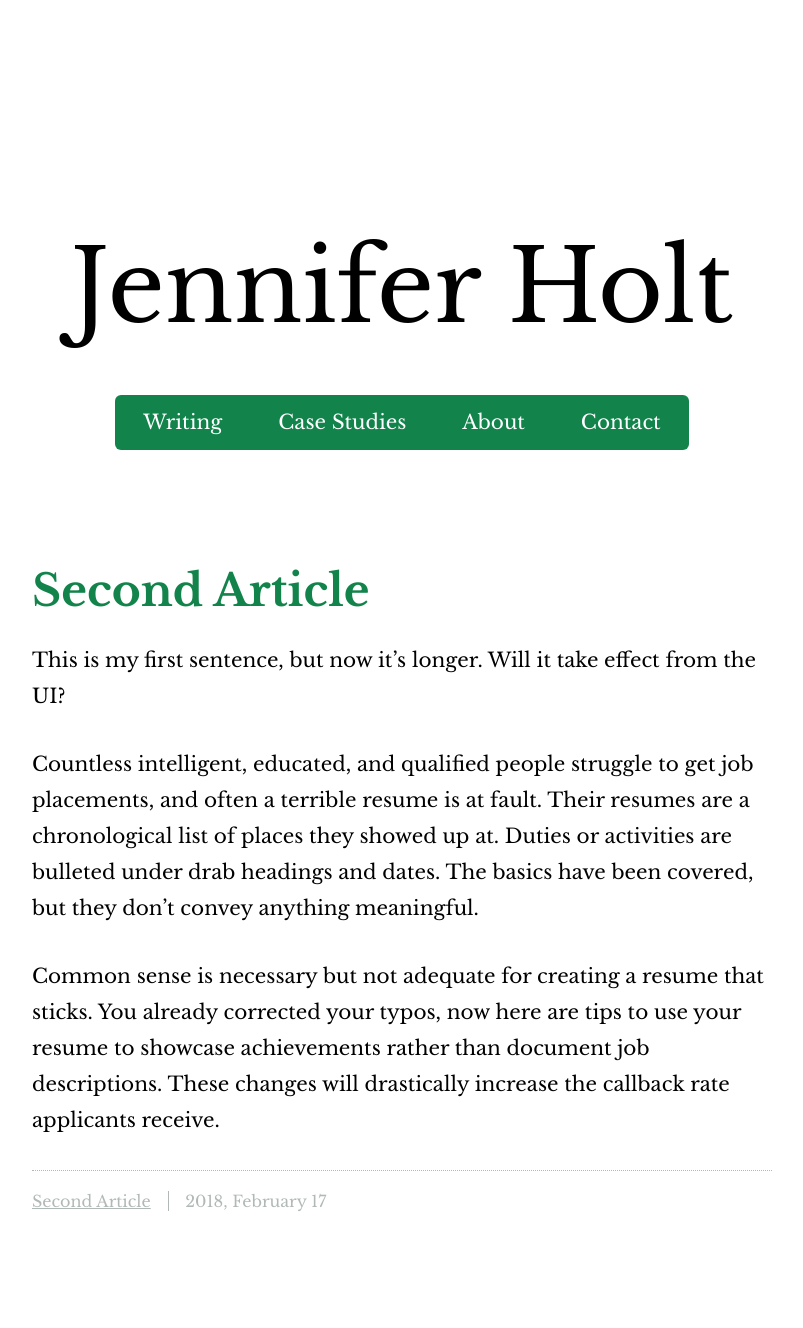
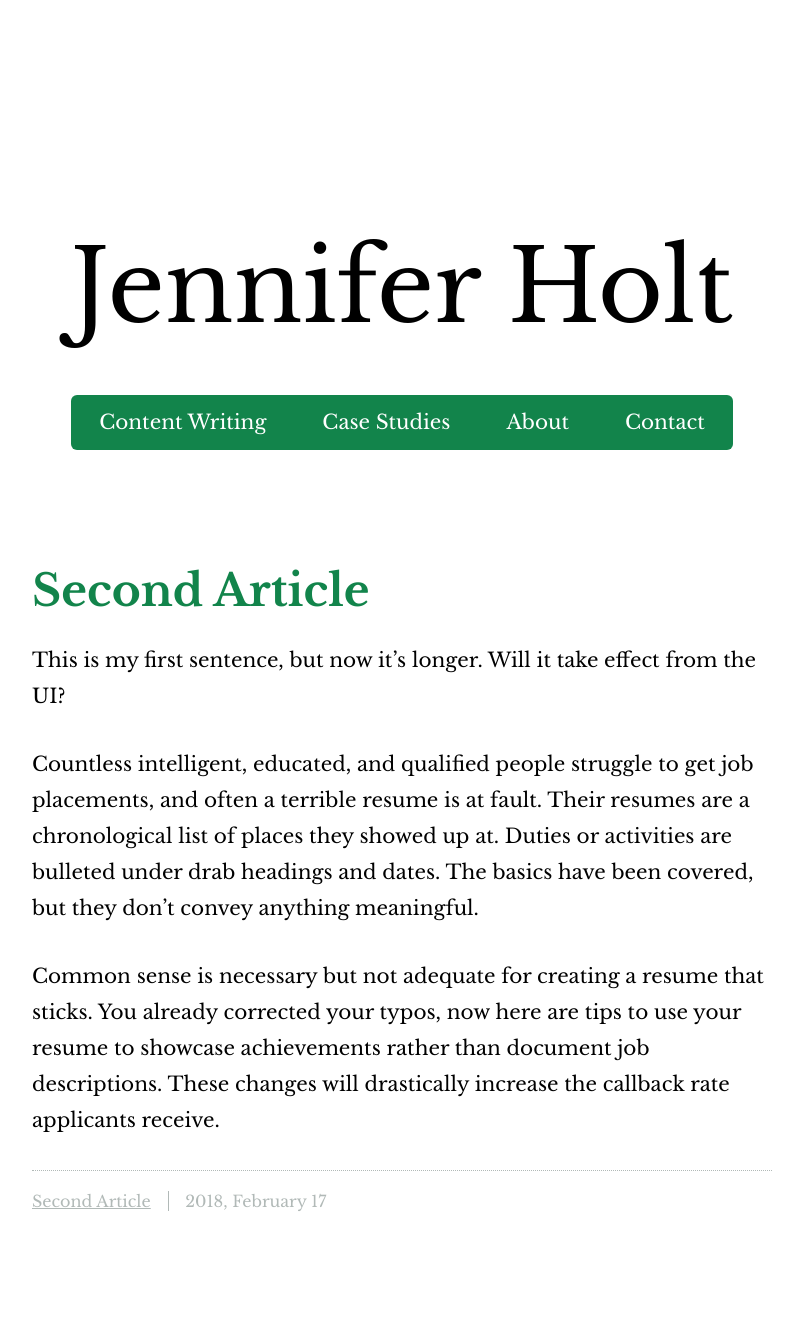
Before and after one commit to bholtbholt/jennys-portfolio, a Jekyll site: the page built from _content-writing/second-article.md, in a window 1280 px wide. Shown: the whole page, without its empty margins (238-1041 px from the left). Built offline with Jekyll 4.4.1, drawn with Linux system fonts in a browser that asks for light colours.

Commit message:
Rename Writing to Content Writing

```diff
--- a/_config.yml
+++ b/_config.yml
@@ -33,7 +33,7 @@ collections:
   case-studies:
     output: true
     permalink: /:collection/:name
-  writing:
+  content-writing:
     output: true
     permalink: /:collection/:name
 
@@ -46,7 +46,7 @@ defaults:
       order: 99
   -
     scope:
-      type: writing
+      type: content-writing
     values:
       layout: collection
       order: 99
--- a/_includes/header.html
+++ b/_includes/header.html
@@ -8,12 +8,12 @@
     >Jennifer Holt</a>
   </h1>
   <nav class="main-nav">
-    <a href="{{ site.url }}/writing"
-      class="js-trigger-tab {% if page.active_tab == 'writing' %}_active{% endif %}"
-      data-tab="js-writing-tab"
-      data-path="{{ site.url }}/writing"
-      data-title="{{ site.title }} | Writing"
-    >Writing</a>
+    <a href="{{ site.url }}/content-writing"
+      class="js-trigger-tab {% if page.active_tab == 'content-writing' %}_active{% endif %}"
+      data-tab="js-content-writing-tab"
+      data-path="{{ site.url }}/content-writing"
+      data-title="{{ site.title }} | Content Writing"
+    >Content Writing</a>
     <a href="{{ site.url }}/case-studies"
       class="js-trigger-tab {% if page.active_tab == 'case-studies' %}_active{% endif %}"
       data-tab="js-case-studies-tab"
--- a/_layouts/default.html
+++ b/_layouts/default.html
@@ -5,9 +5,9 @@
     {% include header.html %}
 
     <div class="site-content">
-      <div id="js-writing-tab"
-        class="content-tab js-tab {% if page.active_tab == 'writing' %}_active{% endif %}">
-        {% assign sorted_stories = site.writing | sort: 'order' %}
+      <div id="js-content-writing-tab"
+        class="content-tab js-tab {% if page.active_tab == 'content-writing' %}_active{% endif %}">
+        {% assign sorted_stories = site.content-writing | sort: 'order' %}
         {% for story in sorted_stories %}
           {% include article.html article=story %}
         {% endfor %}
```
Also changed, not shown: content-writing.md (added, +5 -0 lines), writing.md (deleted, +0 -5 lines), README.md, _content-writing/second-article.md (renamed from _writing/second-article.md), _content-writing/smart-people-with-bad-resumes.md (renamed from _writing/smart-people-with-bad-resumes.md).
